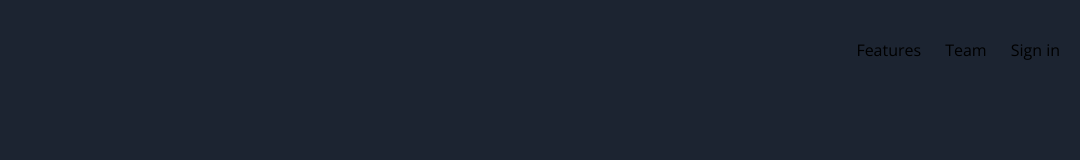
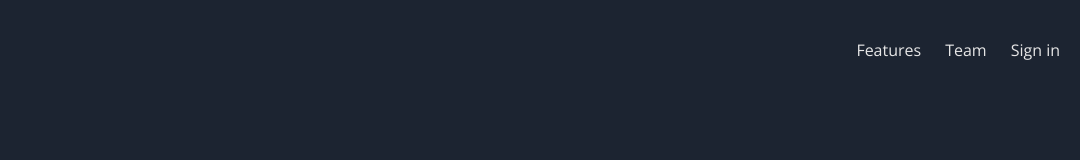
Before and after one commit to haquanq-frontendmentor/fylo-dark-theme-landing-page, a website built with Vite: page src/index.html in a window 1280 px wide. Shown: the full height of the page, 200-1280 px from the left. Built offline with nearby package versions, Linux system fonts and the light colour scheme.

Commit message:
Update Nav link color

```diff
--- a/src/css/components/nav.css
+++ b/src/css/components/nav.css
@@ -18,6 +18,6 @@
         line-height: var(--leading-5);
         line-height: calc(1em + var(--leading-2));
         text-decoration: none;
-        color: var(--color-gray-300);
+        color: var(--color-gray-100);
     }
 }
```
